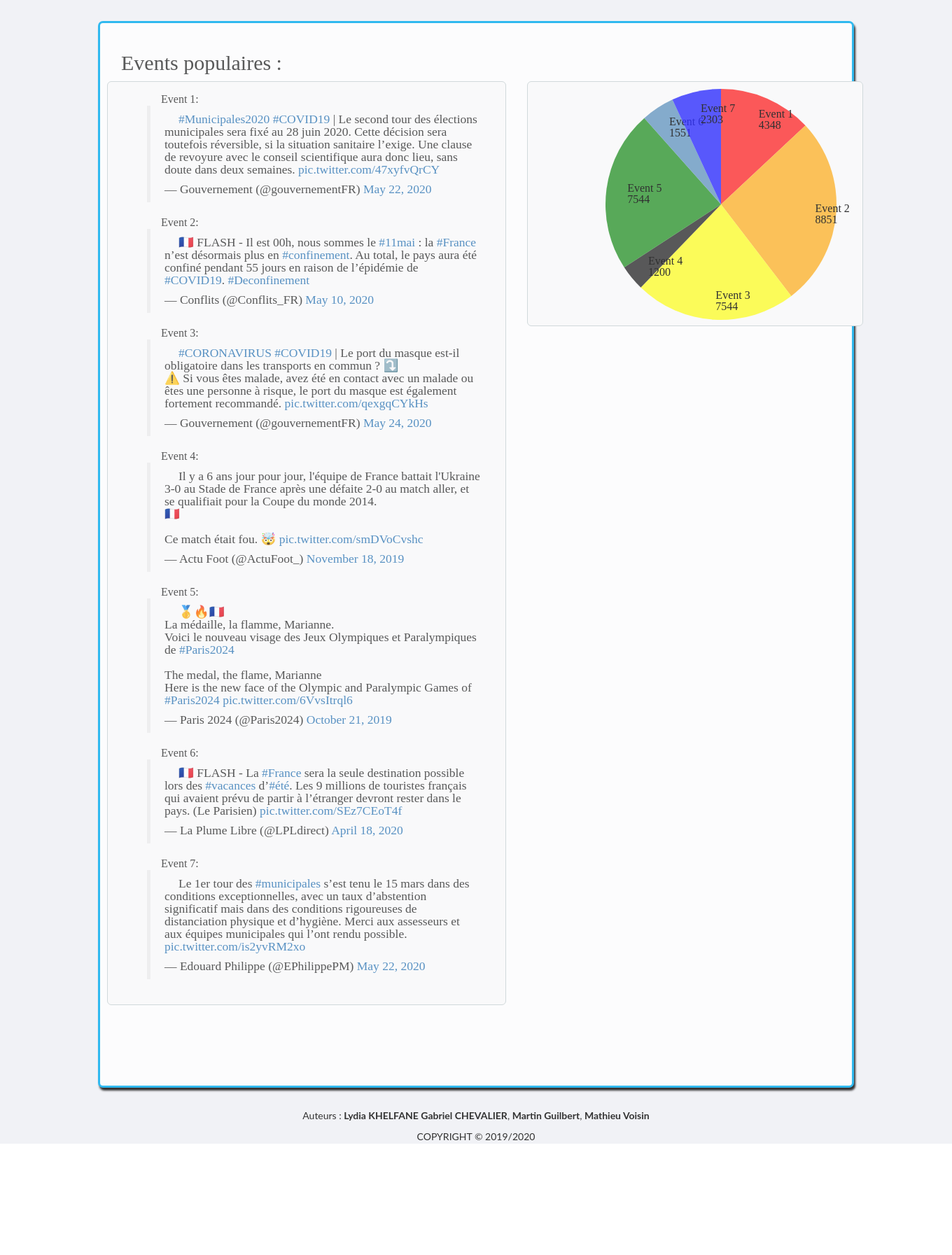
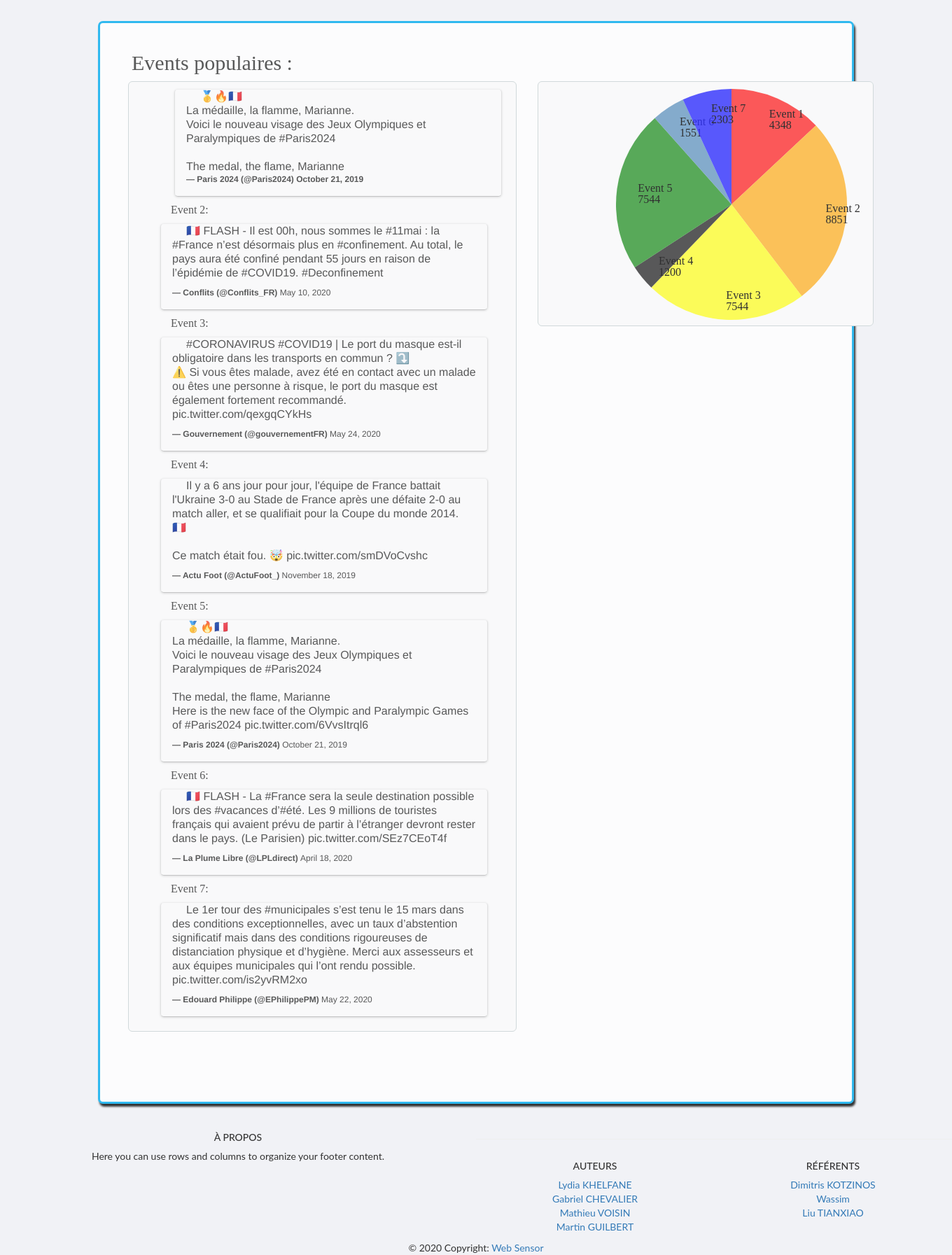
Before and after one commit to mvoisin78/web-sensor, a PHP site: page / in a window 1360 px wide. Shown: the part 175-1968 px from the top of the page at 70% size. Before the commit the page ends 1809 px from the top, so only its background shows below. Run offline with PHP 8.4, Linux system fonts and the light colour scheme; data that the repository does not hold is empty; some libraries are stand-ins or nearby versions.

Commit message:
Add files via upload

```diff
--- a/Web_sensor/css/style2.css
+++ b/Web_sensor/css/style2.css
@@ -137,15 +137,16 @@ width: auto;
 
 background-color: rgb(251,251,251);
 border-color: rgb(202,212,213);
-float:left;
-width:570px;
+/*width:570px;
+margin-bottom: 15px;
+padding:16px;*/
 border-width: 1px;
 border-style: solid;
 border-radius: 6px;
 font-weight: normal;
 line-height: 18px;
-padding:16px;
-margin-bottom: 15px;
+
+
 
 }
 
@@ -161,7 +162,7 @@ background-color: rgb(251,251,251);
 border-color: rgb(202,212,213);
 width:480px;
 height:350px;
-margin-left: 600px;
+/*margin-left: 600px;*/
 font-weight: normal;
 line-height: 18px;
 padding-bottom: 16px;
--- a/Web_sensor/include/footer.inc.php
+++ b/Web_sensor/include/footer.inc.php
@@ -1,9 +1,75 @@
 <?php
 	function foot(){
-	echo"<div class=\"footer\">";
-  	echo"<footer>";
-  	echo"<p style=\"text-align: center;\">Auteurs :<strong> Lydia KHELFANE</strong> <strong> Gabriel CHEVALIER</strong>, <strong> Martin Guilbert</strong>, <strong> Mathieu Voisin</strong></p>";
- 	echo"<p style=\"text-align: center; background-color: none;\">COPYRIGHT © 2019/2020</p>";
+	echo"<footer class=\"page-footer font-small blue pt-4\">";
+  	echo"<div class=\"container-fluid text-center text-md-left\">";
+
+    echo"<div class=\"row\">
+
+      <!-- Grid column -->
+      <div class=\"col-md-6 mt-md-0 mt-3\">
+
+        <!-- Content -->
+        <h5 class=\"text-uppercase\">à propos</h5>
+        <p>Here you can use rows and columns to organize your footer content.</p>
+
+      </div>
+      <!-- Grid column -->
+
+      <hr class=\"clearfix w-100 d-md-none pb-3\">
+
+      <!-- Grid column -->
+      <div class=\"col-md-3 mb-md-0 mb-3\">
+
+        <!-- Links -->
+        <h5 class=\"text-uppercase\">Auteurs </h5>
+
+        <ul class=\"list-unstyled\">
+          <li>
+            <a href=\"#!\"> Lydia KHELFANE</a>
+          </li>
+          <li>
+            <a href=\"#!\">Gabriel CHEVALIER</a>
+          </li>
+          <li>
+            <a href=\"#!\">Mathieu VOISIN</a>
+          </li>
+          <li>
+            <a href=\"#!\">Martin GUILBERT</a>
+          </li>
+        </ul>
+
+      </div>
+      <!-- Grid column -->
+
+      <!-- Grid column -->
+      <div class=\"col-md-3 mb-md-0 mb-3\">
+
+        <!-- Links -->
+        <h5 class=\"text-uppercase\">Référents</h5>
+
+        <ul class=\"list-unstyled\">
+          <li>
+            <a href=\"#!\">Dimitris KOTZINOS</a>
+          </li>
+          <li>
+            <a href=\"#!\">Wassim </a>
+          </li>
+          <li>
+            <a href=\"#!\">Liu TIANXIAO</a>
+          </li>
+          </ul>
+
+      </div>
+      <!-- Grid column -->
+
+    </div>
+    <!-- Grid row -->
+
+  </div> ";
+
+ 	echo"<div class=\"footer-copyright text-center py-3\">© 2020 Copyright:
+    <a href=\"index.php/\"> Web Sensor</a>
+  </div>";
 	echo"</footer>";
  	echo"</div>";
 	echo"</body>";
--- a/Web_sensor/index.php
+++ b/Web_sensor/index.php
@@ -25,6 +25,42 @@ session_start();
 			stroke: steelblue;
 			stroke-width: 2px;
 			}
+
+blockquote.twitter-tweet {
+  display: inline-block;
+  font-family: "Helvetica Neue", Roboto, "Segoe UI", Calibri, sans-serif;
+  font-size: 12px;
+  font-weight: bold;
+  line-height: 16px;
+  border-color: #eee #ddd #bbb;
+  border-radius: 5px;
+  border-style: solid;
+  border-width: 1px;
+  box-shadow: 0 1px 3px rgba(0, 0, 0, 0.15);
+  margin: 10px 5px;
+  padding: 0 16px 16px 16px;
+  max-width: 468px;
+}
+
+blockquote.twitter-tweet p {
+  font-size: 16px;
+  font-weight: normal;
+  line-height: 20px;
+}
+
+blockquote.twitter-tweet a {
+  color: inherit;
+  font-weight: normal;
+  text-decoration: none;
+  outline: 0 none;
+}
+
+blockquote.twitter-tweet a:hover,
+blockquote.twitter-tweet a:focus {
+  text-decoration: underline;
+}
+
+
     </style>
 
 </head>
@@ -49,15 +85,16 @@ session_start();
 
 <div class="page">
 <section class="main">
+	<div class="container-fluid">
+		<div class="container">
+<div class="row">
 
 <h2> Events populaires : </h2>
-
-
+<div class="col-md-6">
 <div class="informations-accueil">
 	<ul>
-		<li>Event 1:<blockquote class="twitter-tweet"><p lang="fr" dir="ltr"><a href="https://twitter.com/hashtag/Municipales2020?src=hash&amp;ref_src=twsrc%5Etfw">#Municipales2020</a> <a href="https://twitter.com/hashtag/COVID19?src=hash&amp;ref_src=twsrc%5Etfw">#COVID19</a> | Le second tour des élections municipales sera fixé au 28 juin 2020. Cette décision sera toutefois réversible, si la situation sanitaire l’exige. Une clause de revoyure avec le conseil scientifique aura donc lieu, sans doute dans deux semaines.
-			<a href="https://t.co/47xyfvQrCY">pic.twitter.com/47xyfvQrCY</a></p>&mdash; Gouvernement (@gouvernementFR) <a href="https://twitter.com/gouvernementFR/status/1263847132550828033?ref_src=twsrc%5Etfw">May 22, 2020</a></blockquote>
-			<script async src="https://platform.twitter.com/widgets.js" charset="utf-8"></script> </li>
+		<li> <blockquote class="twitter-tweet"><p lang="fr" dir="ltr">🥇🔥🇫🇷<br>La médaille, la flamme, Marianne.<br>Voici le nouveau visage des Jeux Olympiques et Paralympiques de  #Paris2024<br><br>The medal, the flame, Marianne</p>&mdash; Paris 2024 (@Paris2024)
+			October 21, 2019</blockquote> <script async src="https://platform.twitter.com/widgets.js" charset="utf-8"></script></li>
 		<li>Event 2: <blockquote class="twitter-tweet"><p lang="fr" dir="ltr">🇫🇷 FLASH - Il est 00h, nous sommes le <a href="https://twitter.com/hashtag/11mai?src=hash&amp;ref_src=twsrc%5Etfw">#11mai</a> : la
 			<a href="https://twitter.com/hashtag/France?src=hash&amp;ref_src=twsrc%5Etfw">#France</a> n’est désormais plus en <a href="https://twitter.com/hashtag/confinement?src=hash&amp;ref_src=twsrc%5Etfw">#confinement</a>. Au total, le pays aura été confiné pendant 55 jours en raison de l’épidémie de
 			<a href="https://twitter.com/hashtag/COVID19?src=hash&amp;ref_src=twsrc%5Etfw">#COVID19</a>. <a href="https://twitter.com/hashtag/Deconfinement?src=hash&amp;ref_src=twsrc%5Etfw">#Deconfinement</a></p>&mdash; Conflits (@Conflits_FR)
@@ -80,7 +117,8 @@ session_start();
 
 </ul>
 </div>
-
+</div>
+<div class="col-md-6">
 <div id="piechart" class="accueil-graphique">
 
 
@@ -170,11 +208,14 @@ session_start();
 
 </script>
 </div>
-
+</div>
+</div>
+</div>
+</div>
 </section>
 </div>
 
-<!--Footer-->
+<!-----Footer-->
 <?php
 require("include/footer.inc.php");
   foot();
--- a/Web_sensor/recherche.php
+++ b/Web_sensor/recherche.php
@@ -25,7 +25,9 @@ session_start();
 
 
         <form action = "verif-form.php" method = "get">
-   <input type = "search" name = "terme">
+        <input class="form-control form-control-sm mr-3 w-75" type="text" placeholder="Search"
+            aria-label="Search">
+   <input type = "search" name = "terme" placeholder ="Rechercher un event...">
    <input type = "submit" name = "s" value = "Rechercher">
   </form>
 
```
Also changed, not shown: Web_sensor/comparaison.php (+12 -4 lines).
